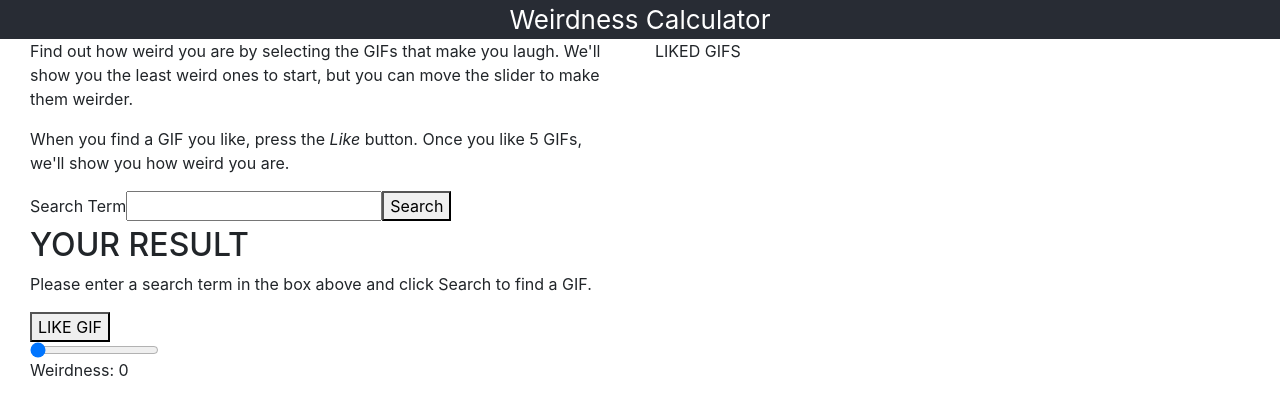
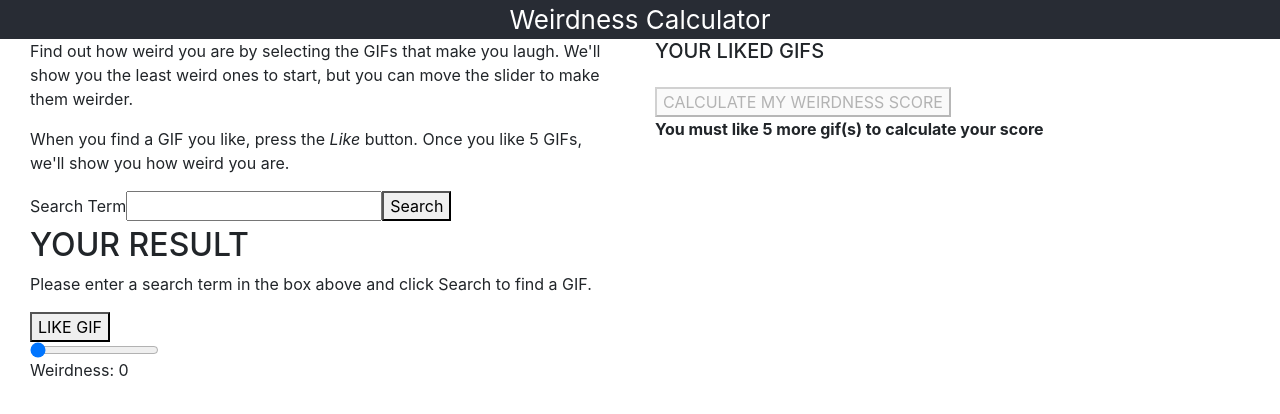
Before and after one commit to kwyoung11/weirdness_calculator, a React (Create React App) app: page / in a window 1280 px wide. Shown: the top 414 px of the page. Built offline with nearby package versions, Linux system fonts and the light colour scheme.

Commit message:
adds LikedGifs and GifList components, adds styles to GifList

```diff
--- a/src/App.css
+++ b/src/App.css
@@ -18,3 +18,18 @@ SearchResult
 .SearchResult input {
   display: block;
 }
+
+/**************
+GifList
+***************/
+
+.GifList ul {
+  list-style-type: none;
+  padding: 0;
+  display: flex;
+  flex-wrap: wrap;
+}
+
+.GifList li {
+  flex: 0 1 250px;
+}
--- a/src/App.js
+++ b/src/App.js
@@ -6,6 +6,7 @@ import { connect } from 'react-redux';
 import { Header } from './components/Header';
 import { Search } from './components/Search';
 import { SearchResult } from './components/SearchResult';
+import { LikedGifs } from './components/LikedGifs';
 
 import { apiRequest } from './actions/searchTerm-actions';
 import { updateWeirdness } from './actions/weirdness-actions';
@@ -70,7 +71,7 @@ class App extends React.Component {
                 			onUpdateWeirdness={this.onUpdateWeirdness}/>
 	            	</Col>
 	            	<Col xs="6">
-	            		LIKED GIFS
+	            		<LikedGifs likedGifs={this.props.likedGifs} />
 	            	</Col>
 	            </Row>
 	      	</Container>
--- /dev/null
+++ b/src/components/GifList.js
@@ -0,0 +1,22 @@
+import React from 'react';
+import { Gif } from './Gif';
+import { Container } from 'reactstrap';
+
+export const GifList = (props) => {
+	const gifs = () => {
+		return props.gifs.map(gif => {
+			return (
+				<li>
+					<Gif height="250" width="250" gif={gif} />
+				</li>
+			);
+		});
+	}
+	return (
+		<Container className="GifList">
+			<ul>
+				{gifs()}
+			</ul>
+		</Container>
+	);
+};
--- /dev/null
+++ b/src/components/LikedGifs.js
@@ -0,0 +1,31 @@
+import React from 'react';
+import { Gif } from './Gif';
+import { GifList } from './GifList';
+import { Link } from 'react-router-dom';
+
+export const LikedGifs = (props) => {
+	const likeGifsLength = props.likedGifs.length;
+	const helperText = 5 - likeGifsLength > 0 ? `You must like ${5 - likeGifsLength} more gif(s) to calculate your score` : "";
+	return (
+		<React.Fragment>
+			<h5> YOUR LIKED GIFS </h5>
+			<div>
+				<GifList gifs={props.likedGifs} />
+			</div>
+
+
+				<Link to={{
+					pathname: "/result",
+					state: {gifs: props.likedGifs}
+					}}>
+					<button disabled>
+						CALCULATE MY WEIRDNESS SCORE
+					</button>
+				</Link>
+
+			<div>
+				<b>{helperText}</b>
+			</div>
+		</React.Fragment>
+	);
+}
```
